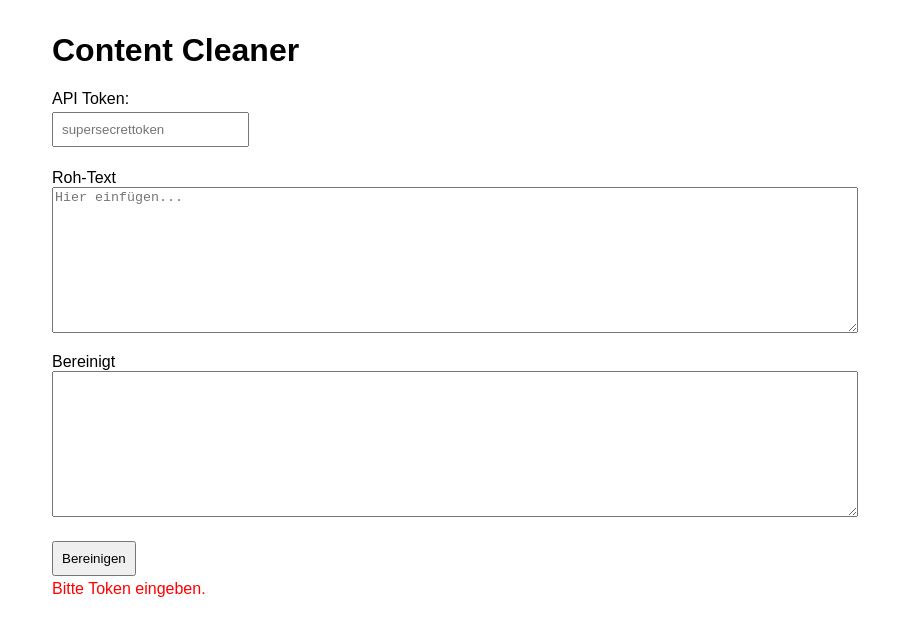
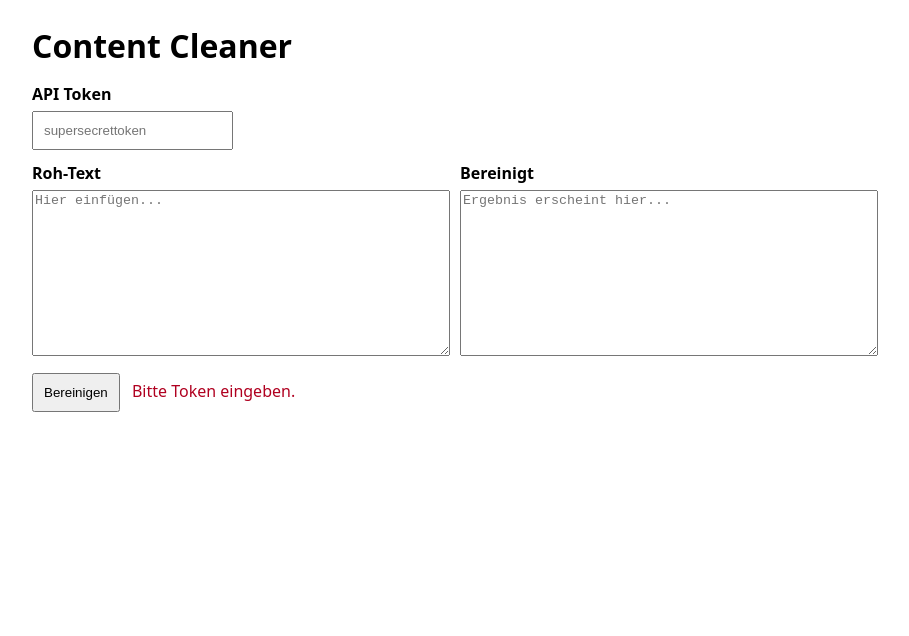
Before and after one commit to farhatamannaislam/content-cleaner, a plain HTML site: page static/index.html in a window 1280 px wide. Both pictures are taken after a click on the button "Bereinigen". Shown: the whole page, without its empty margins (188-1097 px from the left). Drawn offline with Linux system fonts and the light colour scheme.

Commit message:
Improve: Style, remove duplicate in css

```diff
--- a/static/index.html
+++ b/static/index.html
@@ -1,54 +1,75 @@
 <!DOCTYPE html>
 <html lang="de">
-
 <head>
   <meta charset="utf-8" />
   <title>Content Cleaner</title>
+  <meta name="viewport" content="width=device-width, initial-scale=1" />
   <style>
     body {
-            max-width: 800px;
-            margin: 2rem auto;
-            font-family: sans-serif;
+      max-width: 840px;
+      margin: 24px auto;
+      font-family: system-ui, -apple-system, Segoe UI, Roboto, Arial;
+      padding: 0 12px;
     }
-
-        textarea {
-            width: 100%;
-            min-height: 140px;
-            margin-bottom: 1rem;
-        }
-
-        input,
-        button {
-            padding: 0.5rem;
-            margin: 0.25rem 0;
-        }
+    h1 { margin-bottom: 16px; }
+    label { font-weight: 600; display: block; margin: 12px 0 6px; }
+    input, button { padding: 10px; }
+    textarea { width: 100%; min-height: 160px; }
+    .grid { display: grid; gap: 16px; grid-template-columns: 1fr; }
+    @media (min-width: 900px) { .grid { grid-template-columns: 1fr 1fr; } }
+    .muted { color: #666; }
+    .error { color: #b00020; }
+    .ok { color: #0a7a28; }
   </style>
 </head>
-
 <body>
   <h1>Content Cleaner</h1>
 
-    <label for="token">API Token:</label><br>
-    <input id="token" placeholder="supersecrettoken"><br><br>
+  <label for="token">API Token</label>
+  <input id="token" placeholder="supersecrettoken" />
 
-    <label for="input">Roh-Text</label><br>
-    <textarea id="input" placeholder="Hier einfügen..."></textarea><br>
+  <div class="grid">
+    <div>
+      <label for="input">Roh-Text</label>
+      <textarea id="input" placeholder="Hier einfügen..."></textarea>
+    </div>
+    <div>
+      <label for="output">Bereinigt</label>
+      <textarea id="output" readonly placeholder="Ergebnis erscheint hier..."></textarea>
+    </div>
+  </div>
 
-    <label for="output">Bereinigt</label><br>
-    <textarea id="output" readonly></textarea><br>
+  <div style="margin-top:12px;">
+    <button id="btn">Bereinigen</button>
+    <span id="msg" class="muted" style="margin-left:8px;"></span>
+  </div>
 
-    <button id="btn">Bereinigen</button>
+  <script>
+    const tokenEl = document.getElementById("token");
+    const inputEl = document.getElementById("input");
+    const outputEl = document.getElementById("output");
+    const msgEl = document.getElementById("msg");
+    const btn = document.getElementById("btn");
 
-    <div id="msg"></div>
-    <script>
-        document.getElementById("btn").addEventListener("click", async () => {
-            const token = document.getElementById("token").value.trim();
-            const text = document.getElementById("input").value;
-            const msg = document.getElementById("msg");
+    // Optional: remember token locally for convenience
+    try {
+      const saved = localStorage.getItem("cc_token");
+      if (saved) tokenEl.value = saved;
+      tokenEl.addEventListener("input", () => {
+        localStorage.setItem("cc_token", tokenEl.value);
+      });
+    } catch (_) {}
+
+    btn.addEventListener("click", async () => {
+      msgEl.textContent = "";
+      msgEl.className = "muted";
+
+      const token = tokenEl.value.trim();
+      const text = inputEl.value;
 
       if (!token) {
-                msg.textContent = "Bitte Token eingeben.";
-                msg.style.color = "red";
+        msgEl.textContent = "Bitte Token eingeben.";
+        msgEl.className = "error";
         return;
       }
 
@@ -61,22 +82,23 @@
           },
           body: JSON.stringify({ text })
         });
+
         const data = await resp.json();
+
         if (!resp.ok) {
-                    msg.textContent = `${resp.status}: ${data.detail || "Fehler"}`;
-                    msg.style.color = "red";
+          msgEl.textContent = `${resp.status}: ${data.detail || "Fehler"}`;
+          msgEl.className = "error";
           return;
         }
-                document.getElementById("output").value = data.clean;
-                msg.textContent = "Bereinigung erfolgreich.";
-                msg.style.color = "green";
+
+        outputEl.value = data.clean;
+        msgEl.textContent = "Bereinigung erfolgreich.";
+        msgEl.className = "ok";
       } catch (e) {
-                msg.textContent = "Netzwerkfehler: " + e.message;
-                msg.style.color = "red";
+        msgEl.textContent = "Netzwerkfehler: " + e.message;
+        msgEl.className = "error";
       }
     });
   </script>
-
 </body>
-
 </html>
```
Lines whose indentation alone changed are shown as unchanged.
